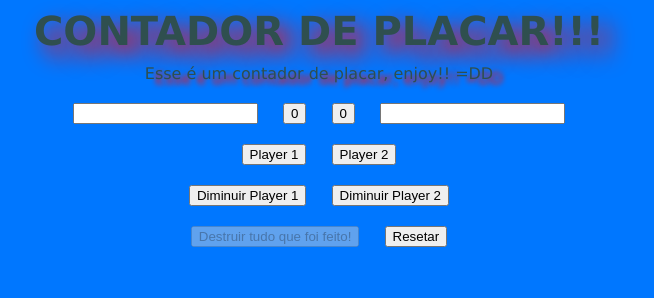
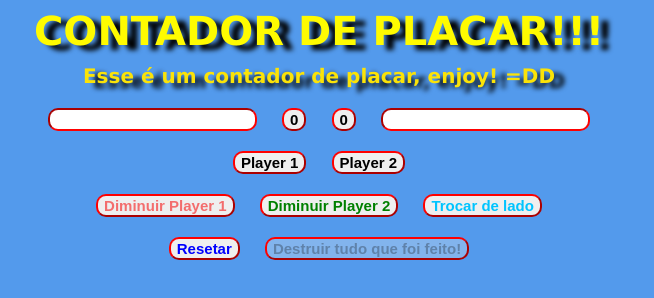
Before and after one commit to winstedyuri/ProjetoContador, a plain HTML site: page index.html in a window 1280 px wide. Shown: the whole page, without its empty margins (321-975 px from the left). Drawn offline with Linux system fonts and the light colour scheme.

Commit message:
Atualizações

```diff
--- a/estilos/estilos.css
+++ b/estilos/estilos.css
@@ -1,22 +1,60 @@
 body {
   font-family: Verdana, Geneva, Tahoma, sans-serif;
   text-align: center;
-  background-color: #0077ff;
+  background-color: #539aec;
 }
 
 h1 {
   font-size: 30pt;
-  color: darkslategray;
-  text-shadow: 10px 10px 22px rgb(255, 9, 9);
+  color: rgb(255, 251, 0);
+  text-shadow: 10px 5px 5px rgb(0, 0, 0);
   margin: 0px auto 10px auto;
   }
 
 p {
-  color:darkslategray;
-  text-shadow: 10px 5px 5px rgb(255, 9, 9);
+  color:rgb(251, 227, 8);
+  font-weight: bolder;
+  font-size: 20px;
+  text-shadow: 10px 5px 5px rgb(0, 0, 0);
   margin: 10px auto 10px auto;
 }
 
 input, button {
   margin: 10px;
+  border-radius: 10px;
+  border-color:  rgb(255, 0, 0);
+  font-size: 15px;
+  font-weight: 600;
 }
+
+button.btn {
+  color: rgb(243, 109, 109);
+}
+
+button.btn:hover {
+  background-color:#020202;
+}
+
+button.btn1 {
+  color: green ;
+}
+
+button.btn1:hover {
+  background-color:#020202;
+}
+
+button.btn2 {
+  color: blue;
+}
+
+button.btn2:hover {
+    background-color: hsl(103, 100%, 50%);
+}
+
+button.btn4 {
+  color: #01c4ff;
+}
+
+button.btn4:hover {
+  background-color: blue;
+}
--- a/index.html
+++ b/index.html
@@ -1,15 +1,17 @@
 <!DOCTYPE html>
 <html>
+
 <head>
   <meta charset="utf-8">
   <link href="estilos/estilos.css" rel="stylesheet">
   <title>Placar</title>
 </head>
+
 <body>
   <main>
     <header>
       <h1>CONTADOR DE PLACAR!!!</h1>
-        <p>Esse é um contador de placar, enjoy!! =DD</p>
+      <p>Esse é um contador de placar, enjoy! =DD</p>
     </header>
     <section>
       <div>
@@ -25,11 +27,12 @@
       <div>
         <button type="button" class="btn" value="Diminuir Player 1" onclick='apagar1();'>Diminuir Player 1</button>
         <button type="button" class="btn1" value="Diminuir Player 2" onclick="apagar2();">Diminuir Player 2</button>
+        <button type="button" class=btn4 value="Trocar de lado" onclick="trocar();">Trocar de lado</button>
       </div>
     </section>
     <footer>
-        <button type="button" class="btn2" disabled>Destruir tudo que foi feito!</button>
-        <button type="button" class="btn3" value="reset" onclick="reset();">Resetar</button>
+      <button type="button" class="btn2" value="reset" onclick="reset();">Resetar</button>
+      <button type="button" class="btn3" disabled>Destruir tudo que foi feito!</button>
     </footer>
   </main>
 
@@ -58,8 +61,24 @@
     function reset() {
       document.getElementById("placar1").value = "0";
       document.getElementById("placar2").value = "0";
+      document.getElementById("equipe1").value = "";
+      document.getElementById("equipe2").value = "";
+    }
+
+    function trocar() {
+
+      var nome1 = document.getElementById('equipe1').value;
+      var nome2 = document.getElementById('equipe2').value;
+      var n1 = parseInt(document.getElementById('placar1').value);
+      var n2 = parseInt(document.getElementById('placar2').value);
+
+      document.getElementById('equipe1').value = nome2;
+      document.getElementById('equipe2').value = nome1;
+      document.getElementById('placar1').value = n2;
+      document.getElementById('placar2').value = n1;
     }
 
   </script>
 </body>
+
 </html>
```
Lines whose indentation alone changed are shown as unchanged.
